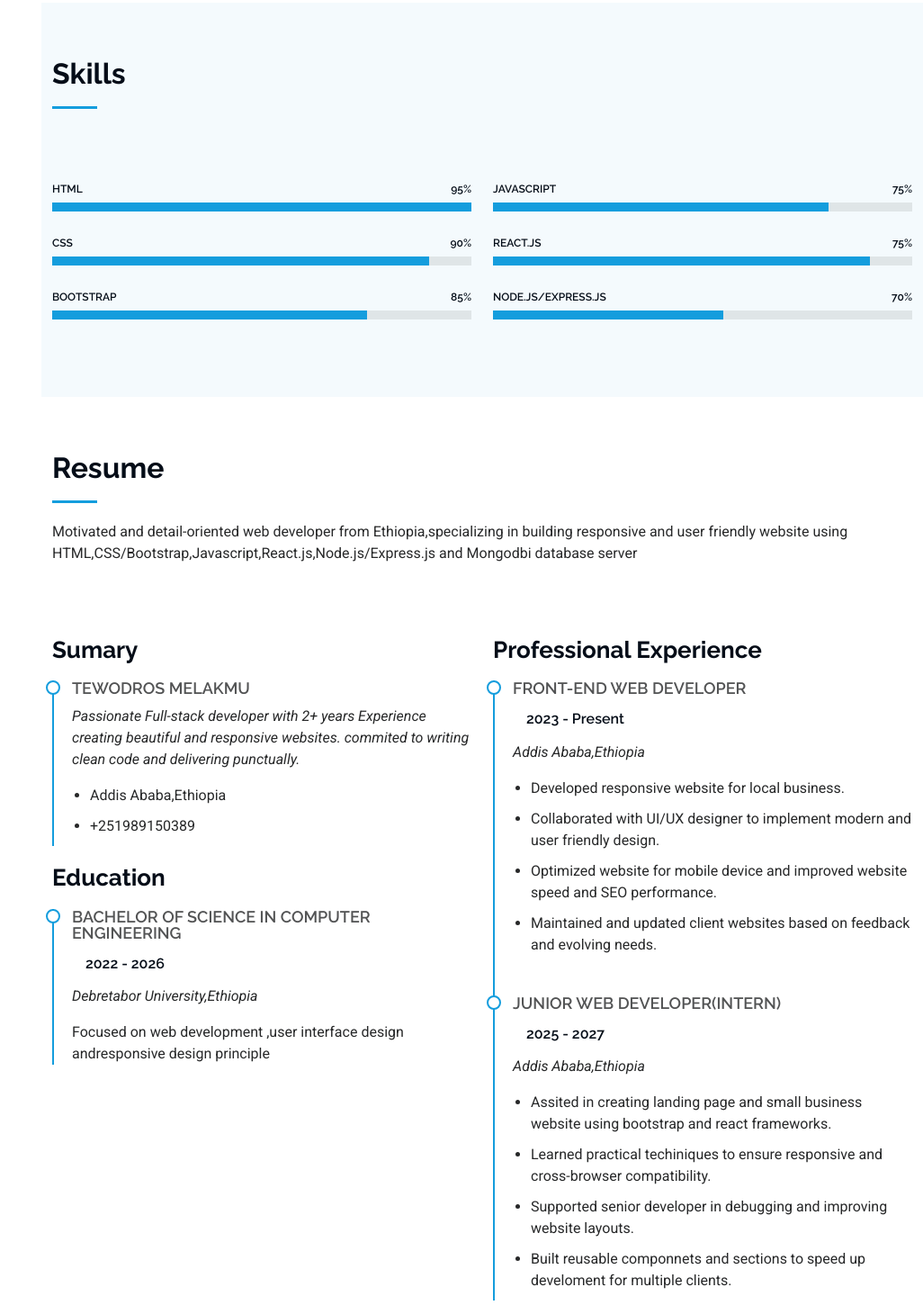
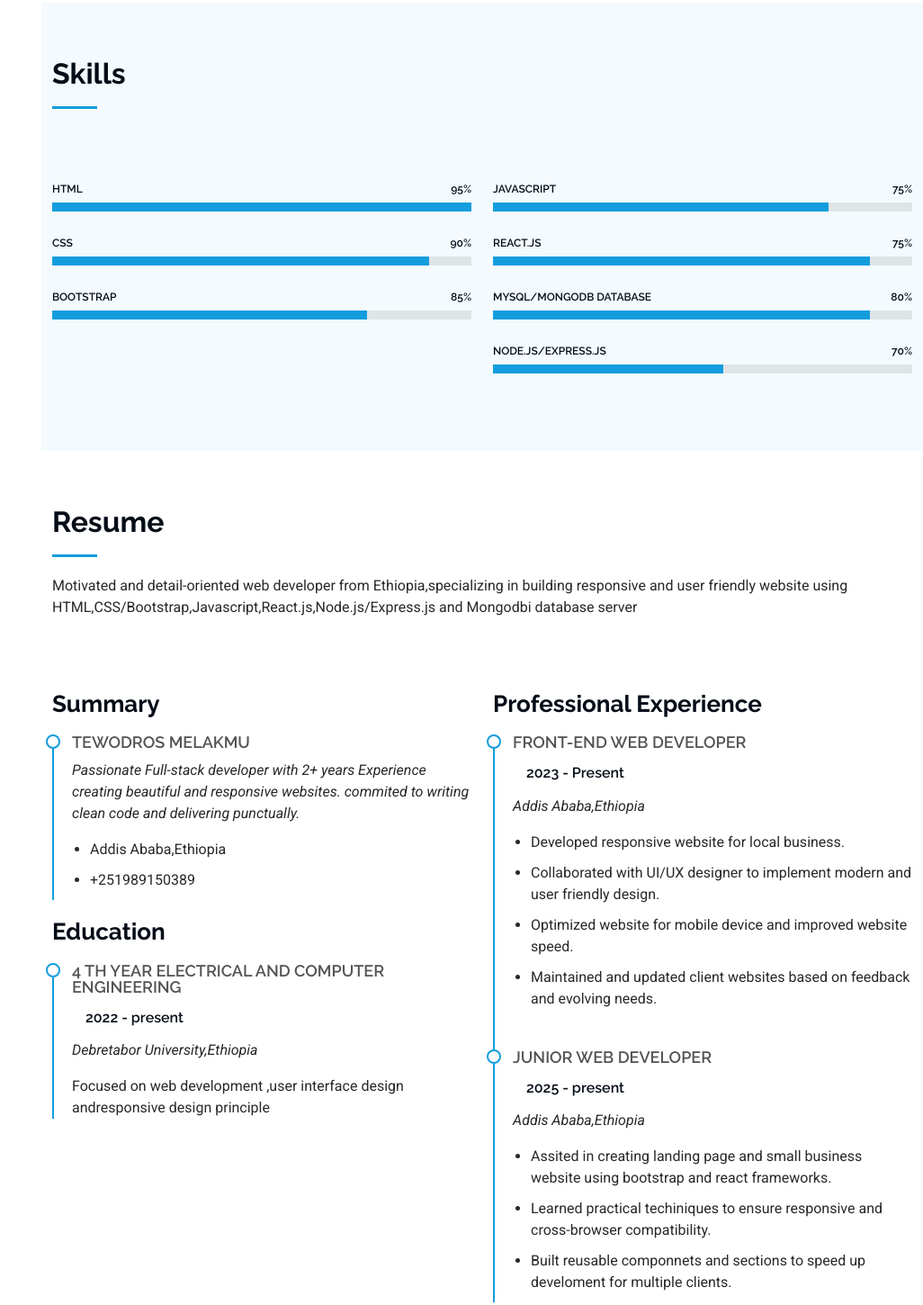
Before and after one commit to ZMTewodros/Portfolio, a plain HTML site: page index.html in a window 1280 px wide. Shown: the part 1507-2957 px from the top of the page at 90% size, without its empty margins (254-1280 px from the left). Drawn offline with Linux system fonts and the light colour scheme.

Commit message:
second commit

```diff
--- a/index.html
+++ b/index.html
@@ -54,7 +54,7 @@
     <div class="social-links text-center">
 
 
-      <a href="https://t.me/ZMTewodros" class="telegram"><i class="bi bi-telegram"></i></a>
+      <a href="https://t.me/ZMTewodros"  class="telegram"><i class="bi bi-telegram"></i></a>
 
       <a href="https://www.linkedin.com/in/tewodros-melkamu-32987436b" class="linkedin"><i class="bi bi-linkedin"></i></a>
     </div>
@@ -119,7 +119,7 @@
               <div class="col-lg-6">
                 <ul>
 
-                  <li><i class="bi bi-chevron-right"></i> <strong>Degree:</strong> <span>Bachelor</span></li>
+
                   <li><i class="bi bi-chevron-right"></i> <strong>Email:</strong> <span>tewodrosayalew111@gmail.com</span></li>
                   <li><i class="bi bi-chevron-right"></i> <strong>Freelance:</strong> <span>Available</span></li>
                 </ul>
@@ -199,6 +199,13 @@
             </div><!-- End Skills Item -->
 
             <div class="progress">
+              <span class="skill"><span>MySQL/MongoDB database</span> <i class="val">80%</i></span>
+              <div class="progress-bar-wrap">
+                <div class="progress-bar" role="progressbar" aria-valuenow="90" aria-valuemin="0" aria-valuemax="100"></div>
+              </div>
+            </div><!-- End Skills Item -->
+
+            <div class="progress">
               <span class="skill"><span>Node.js/Express.js</span> <i class="val">70%</i></span>
               <div class="progress-bar-wrap">
                 <div class="progress-bar" role="progressbar" aria-valuenow="55" aria-valuemin="0" aria-valuemax="100"></div>
@@ -227,7 +234,7 @@
         <div class="row">
 
           <div class="col-lg-6" data-aos="fade-up" data-aos-delay="100">
-            <h3 class="resume-title">Sumary</h3>
+            <h3 class="resume-title">Summary</h3>
 
             <div class="resume-item pb-0">
               <h4>Tewodros Melakmu</h4>
@@ -242,8 +249,8 @@
 
             <h3 class="resume-title">Education</h3>
             <div class="resume-item">
-              <h4>Bachelor of science in computer engineering</h4>
-              <h5>2022 - 2026</h5>
+              <h4> 4 th Year Electrical and  computer engineering</h4>
+              <h5>2022 - present</h5>
               <p><em>Debretabor University,Ethiopia</em></p>
               <p>Focused on web development ,user interface design andresponsive design principle </p>
             </div><!-- Edn Resume Item -->
@@ -261,19 +268,18 @@
               <ul>
                 <li>Developed responsive website for local business.</li>
                 <li>Collaborated with UI/UX designer to implement modern and user friendly design. </li>
-                <li>Optimized website for mobile device and improved website speed and SEO performance.</li>
+                <li>Optimized website for mobile device and improved website speed.</li>
                 <li>Maintained and updated client websites based on feedback and evolving needs.</li>
               </ul>
             </div><!-- Edn Resume Item -->
 
             <div class="resume-item">
-              <h4>JUNIOR WEB DEVELOPER(INTERN)</h4>
-              <h5>2025 - 2027</h5>
+              <h4>JUNIOR WEB DEVELOPER</h4>
+              <h5>2025 - present</h5>
               <p><em>Addis Ababa,Ethiopia</em></p>
               <ul>
                 <li>Assited in creating landing page and small business website using bootstrap and react frameworks.</li>
                 <li>Learned practical techiniques to ensure responsive and cross-browser compatibility.</li>
-                <li>Supported senior developer in debugging and improving website layouts.</li>
                 <li>Built reusable componnets and sections to speed up develoment for multiple clients.</li>
               </ul>
             </div><!-- Edn Resume Item -->
```
